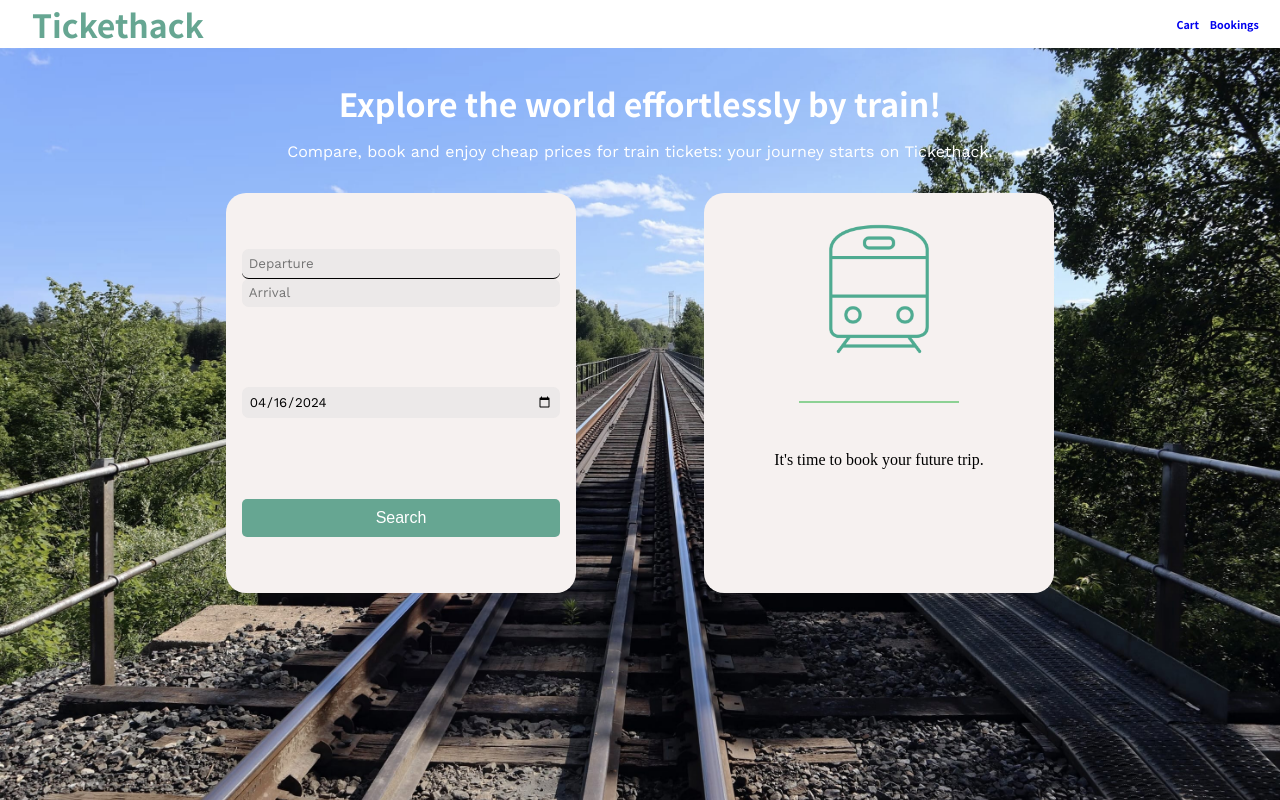
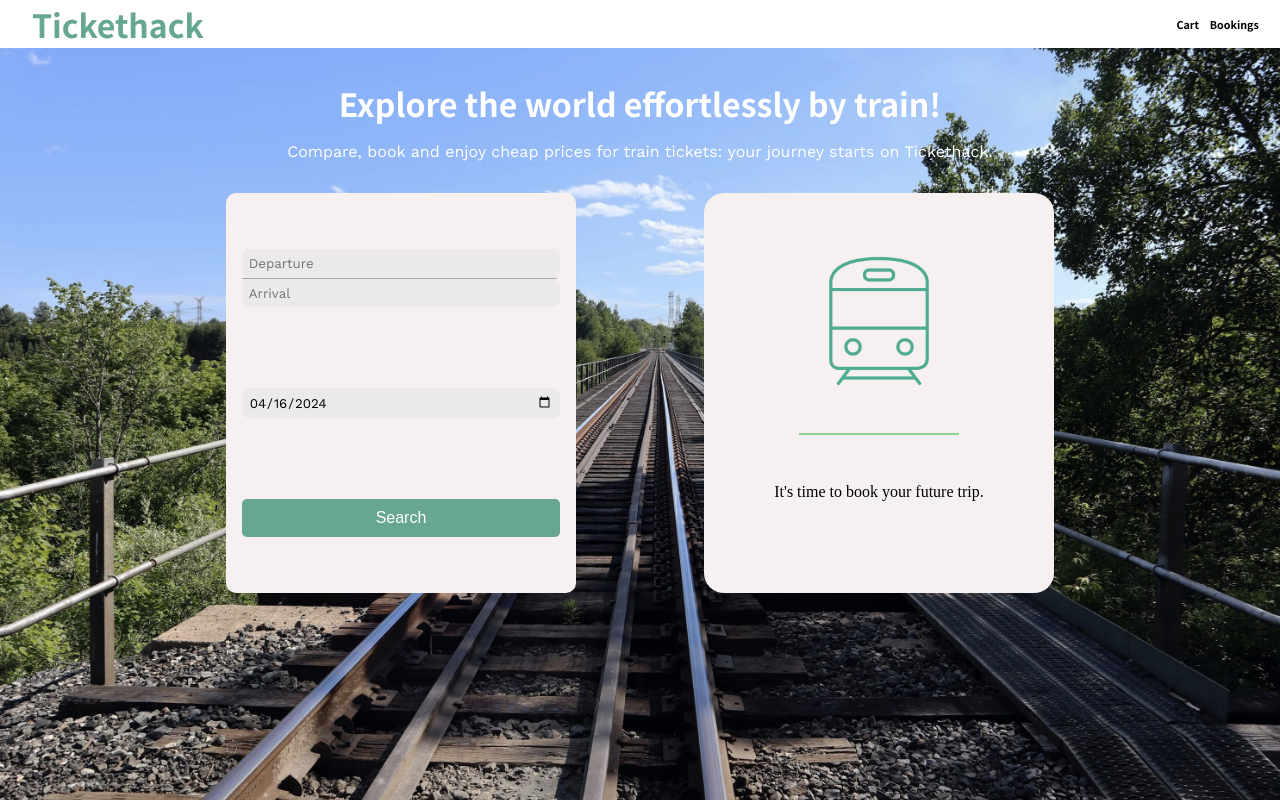
Before and after one commit to MaxCodeCraft/tickethack-frontend, a plain HTML site: page index.html in a window 1280 px wide. Drawn offline with nearby package versions, Linux system fonts and the light colour scheme.

Commit message:
save modif

```diff
--- a/index.html
+++ b/index.html
@@ -14,9 +14,9 @@
   </head>
   <body>
     <div id="header">
-      <a href="#"><h1>Tickethack</h1></a>
+      <a href="index.html"><h1>Tickethack</h1></a>
       <div class="menu">
-        <a href="cart.html./cart.html"><h6>Cart</h6></a>
+        <a href="cart.html"><h6>Cart</h6></a>
         <a href="bookings.html"><h6>Bookings</h6></a>
       </div>
     </div>
--- a/style.css
+++ b/style.css
@@ -28,6 +28,11 @@ body {
 
 .menu {
   padding-right: 2rem;
+}
+
+.menu h6 {
+  text-decoration: none;
+  color: black;
 }
 
 h1 {
@@ -77,7 +82,7 @@ a {
 #search {
   background-color: #f6f1f0;
   width: 350px;
-  border-radius: 20px;
+  border-radius: 10px;
   display: flex;
   flex-direction: column;
   justify-content: space-around;
@@ -94,9 +99,17 @@ input {
   color: black;
 }
 
-#departure {
+#separator {
+  /* display: flex; */
+  width: 315px;
+  height: 1.5px;
+  background-color: black;
+  opacity: 0.3;
+}
+
+/* #departure {
   border-bottom: 1px solid black;
-}
+} */
 
 #input {
   display: flex;
@@ -136,6 +149,7 @@ input {
   border-bottom: 2px solid #8dd194;
   padding-bottom: 2rem;
   margin-bottom: 3rem;
+  padding-top: 2rem;
 }
 
 /* #results p {
```
Also changed, not shown: bookings.html (+3 -3 lines), cart.html (+3 -3 lines).
